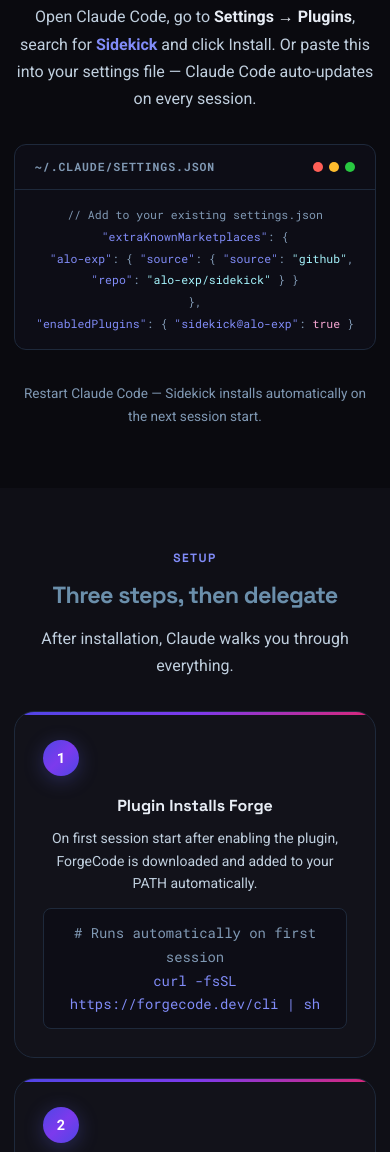
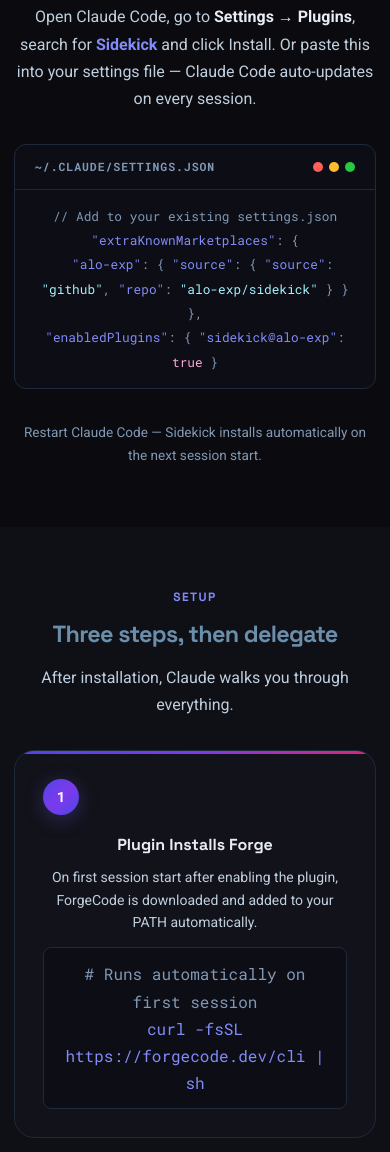
Before and after one commit to alo-exp/sidekick, a plain HTML site: page docs/index.html in a window 390 px wide. Shown: the part 7228-8380 px from the top of the page. Drawn offline with nearby package versions, Linux system fonts and the light colour scheme.

Commit message:
fix(typography): set mono code blocks to 1rem to match Roboto body size

```diff
--- a/docs/index.html
+++ b/docs/index.html
@@ -520,7 +520,7 @@ section:nth-child(even){background:var(--section-alt)}
 .setup-step .step-code{
   margin-top:14px;padding:12px 16px;
   background:var(--bg-code);border:1px solid var(--border);border-radius:var(--radius-sm);
-  font-family:var(--font-mono);font-size:.87rem;color:var(--text-secondary);line-height:1.7;
+  font-family:var(--font-mono);font-size:1rem;color:var(--text-secondary);line-height:1.7;
 }
 .step-code .cmd{color:var(--accent-light)}
 .step-code .comment{color:var(--text-dim)}
@@ -543,7 +543,7 @@ section:nth-child(even){background:var(--section-alt)}
 .install-header .block-dots{display:flex;gap:6px}
 .install-header .block-dots span{width:10px;height:10px;border-radius:50%}
 .install-code{
-  padding:24px 28px;font-family:var(--font-mono);font-size:.84rem;
+  padding:24px 28px;font-family:var(--font-mono);font-size:1rem;
   line-height:2.1;color:var(--text-secondary);overflow-x:auto;
 }
 .install-code .comment{color:var(--text-dim)}
@@ -667,7 +667,7 @@ footer .footer-copy{font-size:.9rem;color:var(--text-dim)}
   .setup-steps{grid-template-columns:1fr}
 
   /* Install block */
-  .install-code{padding:16px 18px;font-size:.87rem;line-height:1.9}
+  .install-code{padding:16px 18px;font-size:.9rem;line-height:1.9}
 
   /* Callout */
   .callout{padding:24px 20px}
@@ -695,13 +695,13 @@ footer .footer-copy{font-size:.9rem;color:var(--text-dim)}
   .section-title{font-size:clamp(1.4rem,6vw,1.9rem)}
 
   /* Install code tighter */
-  .install-code{font-size:.72rem;padding:14px}
+  .install-code{font-size:.8rem;padding:14px}
 
   /* Comparison table cells tighter */
   .comparison-table th,.comparison-table td{padding:10px 8px;font-size:.87rem}
 
   /* Setup step code */
-  .step-code{font-size:.72rem}
+  .step-code{font-size:.8rem}
 
   /* Callout */
   .callout{padding:20px 16px}
```
